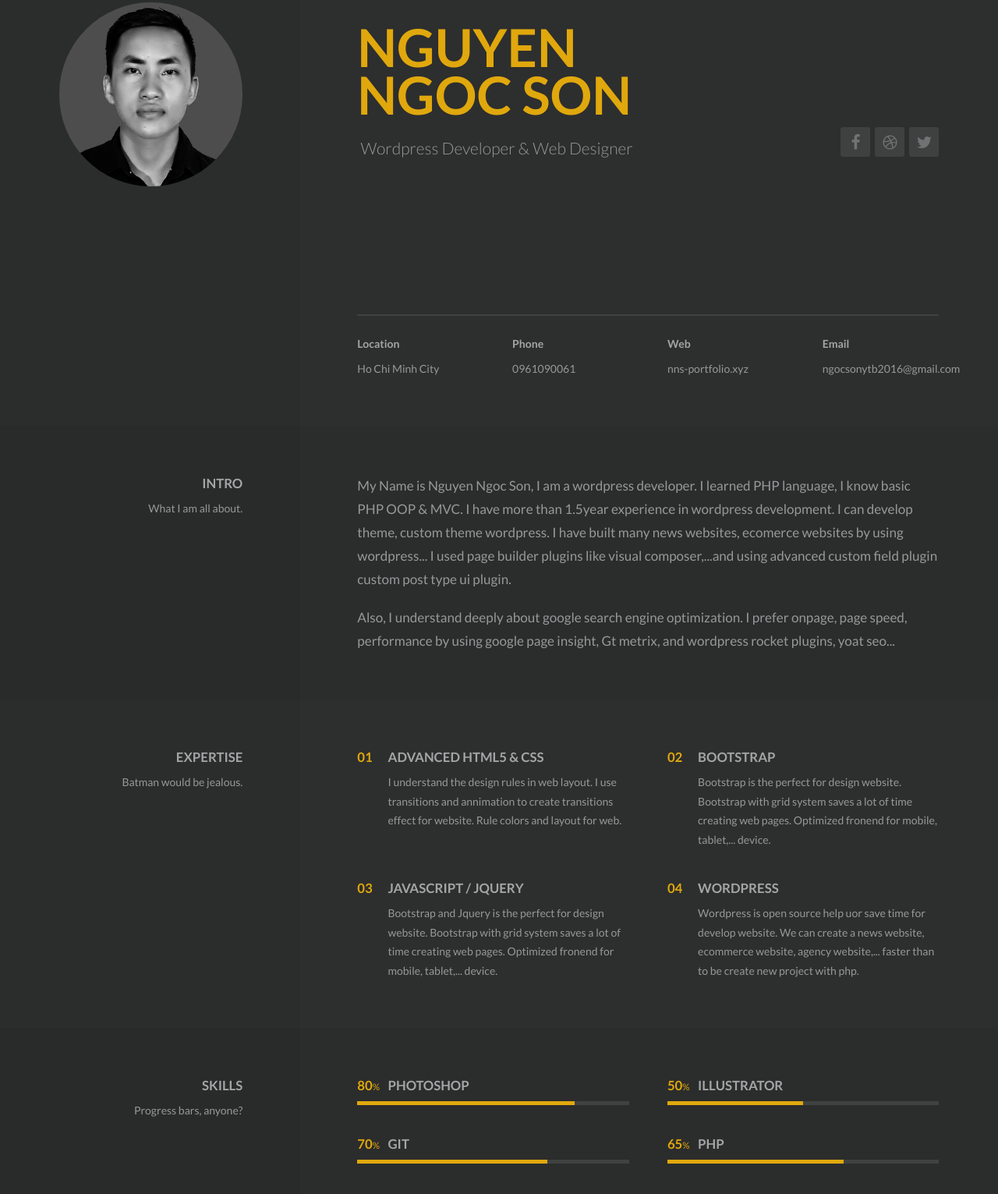
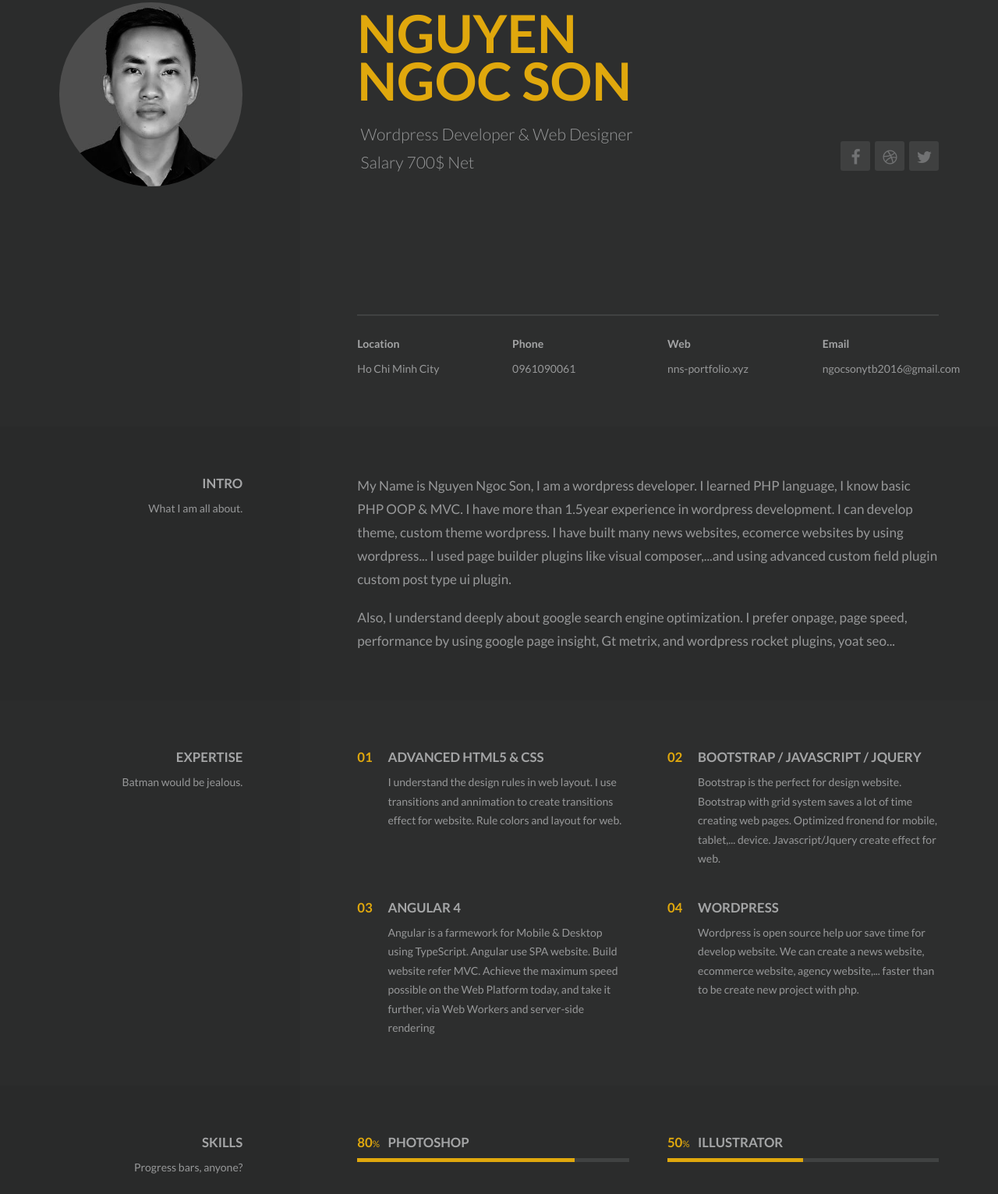
Before and after one commit to SonNguyen1196/CV-Online.github.io, a plain HTML site: page index.html in a window 1280 px wide. Shown: the part 253-1784 px from the top of the page at 78% size. Drawn offline with Linux system fonts and the light colour scheme.

Commit message:
Update Angular Skill

```diff
--- a/index.html
+++ b/index.html
@@ -12,40 +12,16 @@
         <meta name="viewport" content="width=device-width, initial-scale=1, shrink-to-fit=no">
         <meta http-equiv="x-ua-compatible" content="ie=edge">
         <link rel="shortcut icon" type="image/png" href="favicon.png"/>
-
-        <!-- Google Font: Lato -->
         <link href='https://fonts.googleapis.com/css?family=Lato:400,100,100italic,300,300italic,400italic,700,700italic,900,900italic&amp;subset=latin,latin-ext' rel='stylesheet' type='text/css'>
-
-        <!-- FontAwesome -->
         <link rel="stylesheet" href="assets/plugins/font-awesome/css/font-awesome.min.css">
-
-        <!-- Nivo Lightbox-->
         <link rel="stylesheet" href="assets/plugins/nivo-lightbox/nivo-lightbox.css" />
         <link rel="stylesheet" href="assets/plugins/nivo-lightbox/themes/default/default.css" />
-
-        <!-- Main CSS -->
         <link rel="stylesheet" href="assets/css/main.css">
-
-        <!-- Themes -->
-        <!--<link rel="stylesheet" href="assets/css/themes.light.css">-->
         <link rel="stylesheet" href="assets/css/themes.dark.css">
-
-        <!-- Custom CSS -->
-        <!--<link rel="stylesheet" href="assets/css/custom.css">-->
-
-        <!-- jQuery -->
         <script src="assets/js/jquery.min.js"></script>
-
-        <!-- dense.js (Retina plugin) -->
         <script src="assets/js/dense.js"></script>
-
-        <!-- Nivo Lightbox -->
         <script src="assets/plugins/nivo-lightbox/nivo-lightbox.min.js"></script>
-
-        <!-- ScrollReveal -->
         <script src="assets/js/scrollreveal.min.js"></script>
-
-        <!-- Main JS -->
         <script src="assets/js/main.js"></script>
 
     </head>
@@ -101,9 +77,8 @@
                                                     </span>
                                                 </h1>
                                                 <h2 class="a-header  c-brand__sub-title  t-sub-title">
-                                                    <span class="c-brand__sizer">
-                                                        Wordpress Developer &amp; Web Designer
-                                                    </span>
+                                                    <span class="c-brand__sizer"> Wordpress Developer &amp; Web Designer</span><br>
+                                                    <span class="c-brand__sizer"> Salary 700$ Net</span>
                                                 </h2>
                                             </div><!-- /c-brand -->
 
@@ -303,9 +278,9 @@
                                             </div>
                                         </div>
                                         <div class="o-media__body  o-content__body">
-                                            <h3>Bootstrap </h3>
+                                            <h3>Bootstrap / JavaScript / jQuery </h3>
                                             <p>
-                                                Bootstrap is the perfect for design website. Bootstrap with grid system saves a lot of time creating web pages. Optimized fronend for mobile, tablet,... device.
+                                                Bootstrap is the perfect for design website. Bootstrap with grid system saves a lot of time creating web pages. Optimized fronend for mobile, tablet,... device. Javascript/Jquery create effect for web.
                                             </p>
                                         </div>
                                     </div><!-- /o-media o-content -->
@@ -319,9 +294,9 @@
                                             </div>
                                         </div>
                                         <div class="o-media__body  o-content__body">
-                                            <h3>JavaScript / jQuery</h3>
+                                            <h3>Angular 4</h3>
                                             <p>
-                                                Bootstrap and Jquery is the perfect for design website. Bootstrap with grid system saves a lot of time creating web pages. Optimized fronend for mobile, tablet,... device.
+                                                Angular is a farmework for Mobile & Desktop using TypeScript. Angular use SPA website. Build website refer MVC. Achieve the maximum speed possible on the Web Platform today, and take it further, via Web Workers and server-side rendering
                                             </p>
                                         </div>
                                     </div><!-- /o-media o-content -->
```
